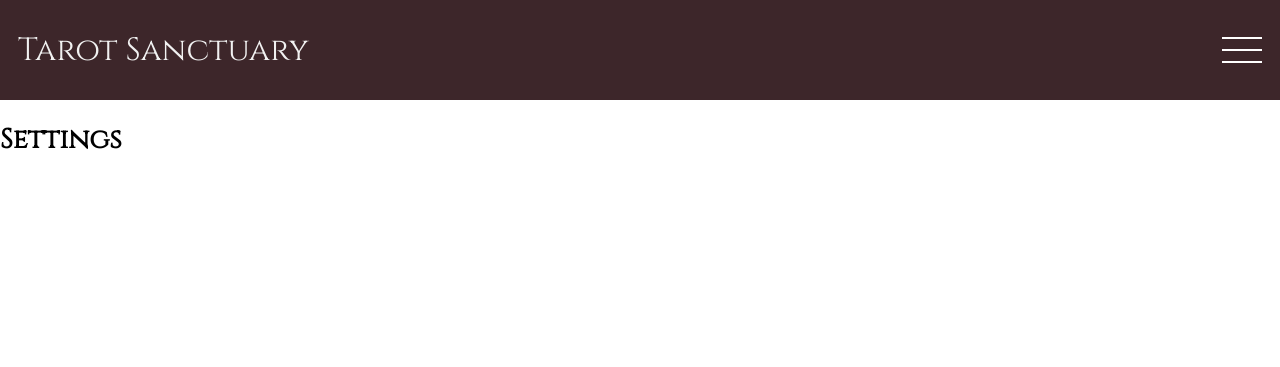
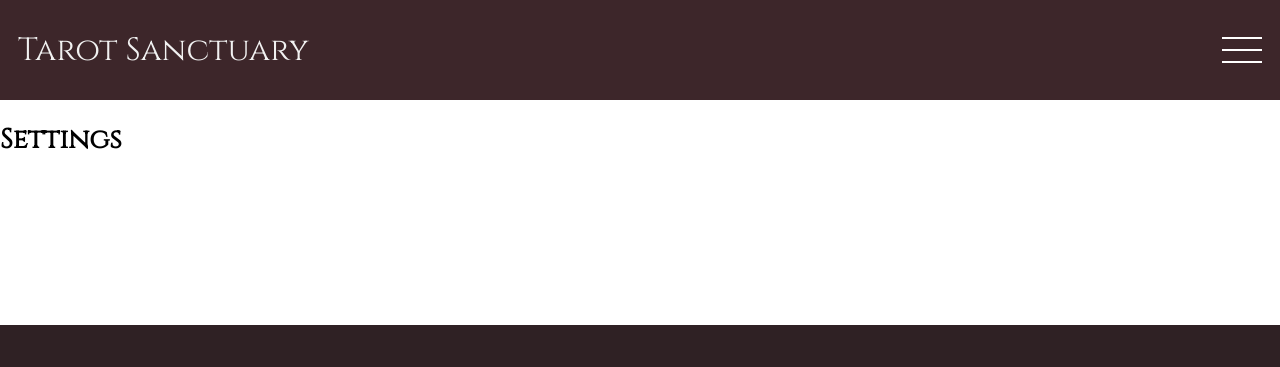
Before and after one commit to timabloom/tarot-sanctuary, a SvelteKit app: page /settings in a window 1280 px wide. Shown: the top 367 px of the page. Built offline with nearby package versions, Linux system fonts and the light colour scheme.

Commit message:
fixed footer out of view bug

```diff
--- a/src/routes/+layout.svelte
+++ b/src/routes/+layout.svelte
@@ -10,9 +10,7 @@
 
 	onMount(() => {
 		initializeDarkMode();
-	});
 
-	onMount(() => {
 		window.addEventListener("scroll", updateMenuPadding);
 		return () => {
 			window.removeEventListener("scroll", updateMenuPadding);
@@ -96,8 +94,9 @@
 	<HamburgerMenu />
 </div>
 
-<div class="wrapper">
+<div class="content">
 	<slot />
+</div>
 
 <footer>
 	<div class="footer-container">
@@ -112,8 +111,7 @@
 				<li>
 					<p class="footer-attribution footer">
 						CBD Tarot de Marseille by Dr. Yoav Ben-Dov,
-							<a class="footer-attribution footer-link" href="http://cbdtarot.com"
-								>www.cbdtarot.com</a
+						<a class="footer-attribution footer-link" href="http://cbdtarot.com">www.cbdtarot.com</a
 						>
 					</p>
 				</li>
@@ -133,10 +131,7 @@
 		<div class="footer-link-container">
 			<p class="footer-text">
 				Except where otherwise noted, content on this site is licensed under
-					<a
-						class="footer-link"
-						rel="license"
-						href="https://creativecommons.org/licenses/by-sa/4.0/"
+				<a class="footer-link" rel="license" href="https://creativecommons.org/licenses/by-sa/4.0/"
 					>CC BY-SA 4.0</a
 				>
 			</p>
@@ -175,7 +170,6 @@
 		</div>
 	</div>
 </footer>
-</div>
 
 <style>
 	.mozilla-navbar-background {
@@ -198,18 +192,22 @@
 		padding: 0 3em;
 		color: #f1f1f1;
 	}
+
 	.nav-logo {
 		font-weight: normal;
 		font-family: "Cinzel", serif;
 	}
+
 	.nav-menu-container {
 		padding: 0;
 		padding-right: 3.5em;
 	}
+
 	.nav-menu-buttons {
 		text-decoration: none;
 		color: inherit;
 	}
+
 	.nav-menu-buttons:hover {
 		color: var(--secondary-accent-color);
 	}
@@ -236,11 +234,13 @@
 		display: flex;
 		align-items: center;
 	}
+
 	.theme-toggle-button-container {
 		text-align: center;
 		width: 7.5em;
 		padding-top: 0.2em;
 	}
+
 	.theme-toggle-button {
 		background: none;
 		border: none;
@@ -248,15 +248,18 @@
 		cursor: pointer;
 		padding: 0;
 	}
+
 	.theme-img-button {
 		background: none;
 		border: none;
 		cursor: pointer;
 		padding: 0;
 	}
+
 	.theme-img-button img {
 		display: block;
 	}
+
 	img:hover {
 		cursor: pointer;
 	}
@@ -270,10 +273,9 @@
 		color: #f1f1f1;
 		padding: 0;
 	}
-	.wrapper {
-		display: grid;
-		grid-template-rows: 1fr auto;
-		min-height: 100vh;
+
+	.content {
+		flex: 1;
 	}
 
 	footer {
@@ -322,15 +324,18 @@
 		border-top: 2px solid var(--main-accent-color);
 		border-radius: 2px;
 	}
+
 	.footer-link-container {
 		display: flex;
 		align-items: center;
 	}
+
 	.footer-link {
 		text-decoration: none;
 		color: inherit;
 		text-decoration: underline;
 	}
+
 	.footer-link:hover {
 		text-decoration: none;
 	}
@@ -347,27 +352,34 @@
 		margin-left: 0.1em;
 		margin-bottom: 0.3em;
 	}
+
 	.footer-github-image {
 		display: block;
 		filter: brightness(0) invert(1);
 		height: 24px;
 	}
+
 	@media screen and (max-width: 1500px) {
 		.hamburger-menu {
 			display: block;
 		}
+
 		.navbar-container {
 			display: none;
 		}
+
 		.footer-license-section {
 			justify-content: flex-start;
 		}
+
 		.footer-text {
 			display: none;
 		}
+
 		.footer-cc-image {
 			margin-left: 0.5em;
 		}
+
 		.footer-github-image {
 			margin-left: 0.5em;
 		}
--- a/src/routes/styles.css
+++ b/src/routes/styles.css
@@ -19,8 +19,11 @@ html {
 
 body {
 	font-family: "Open Sans", sans-serif;
+	font-size: 1.125rem;
+	display: flex;
+	flex-direction: column;
+	min-height: 100vh;
 	margin: 0;
-	font-size: 1.125rem;
 }
 
 body.dark-mode {
```
Lines whose indentation alone changed are shown as unchanged.
